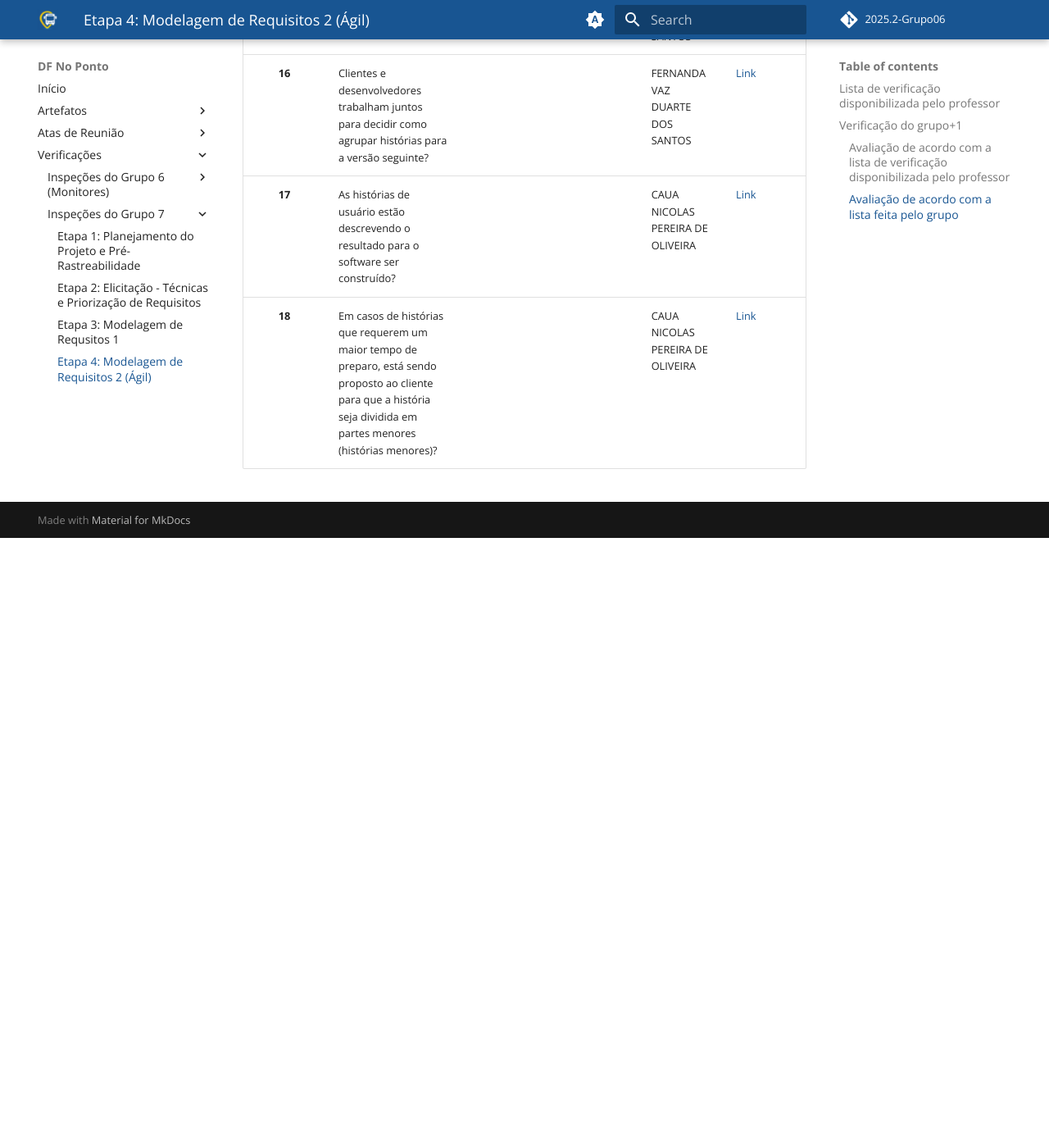
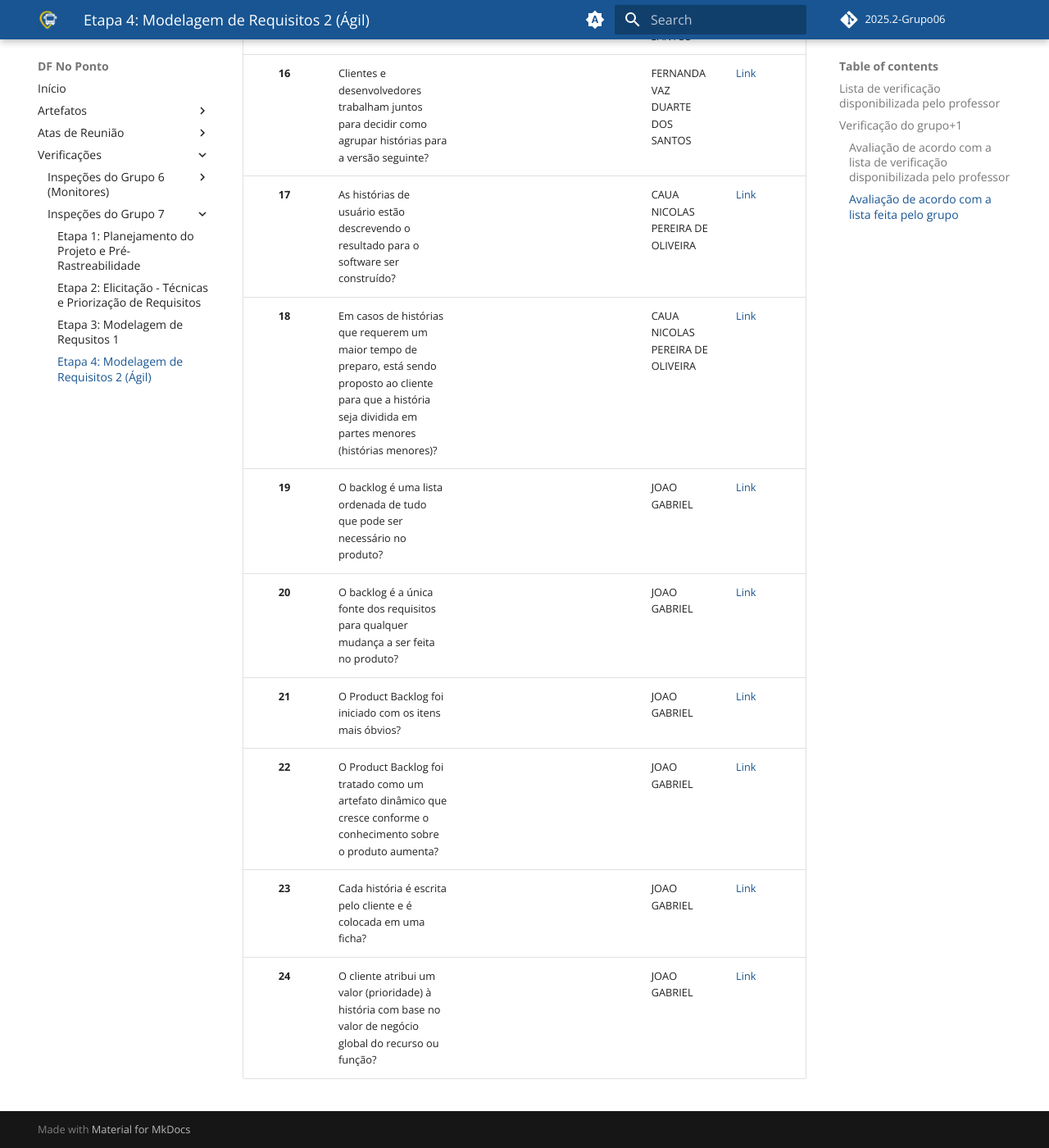
Before and after one commit to Requisitos-de-Software/2025.2-Grupo06, an MkDocs documentation site: the page built from docs/Verificações/inspecao04.md, in a window 1280 px wide and 1400 px high, scrolled down 4705 px. Shown: the whole window at 82% size. Built offline with MkDocs 1.6.1 and Material for MkDocs 9.7.7, drawn with Linux system fonts in a browser that asks for light colours; comment, search, counter and statistics services are not loaded; before the commit the page ends 5361 px from its top, so only the background shows below that.

```diff
--- a/docs/Verificações/inspecao04.md
+++ b/docs/Verificações/inspecao04.md
@@ -47,3 +47,9 @@
 | **16** | Clientes e desenvolvedores trabalham juntos para decidir como agrupar histórias para a versão seguinte? |  |  | FERNANDA VAZ DUARTE DOS SANTOS | [Link]() |
 | **17** | As histórias de usuário estão descrevendo o resultado para o software ser construído? |  |  | CAUA NICOLAS PEREIRA DE OLIVEIRA | [Link]() |
 | **18** | Em casos de histórias que requerem um maior tempo de preparo, está sendo proposto ao cliente para que a história seja dividida em partes menores (histórias menores)? |  |  | CAUA NICOLAS PEREIRA DE OLIVEIRA | [Link]() |
+| **19** | O backlog é uma lista ordenada de tudo que pode ser necessário no produto? |  |  | JOAO GABRIEL | [Link]() |
+| **20** | O backlog é a única fonte dos requisitos para qualquer mudança a ser feita no produto? |  |  | JOAO GABRIEL | [Link]() |
+| **21** | O Product Backlog foi iniciado com os itens mais óbvios? |  |  | JOAO GABRIEL | [Link]() |
+| **22** | O Product Backlog foi tratado como um artefato dinâmico que cresce conforme o conhecimento sobre o produto aumenta? |  |  | JOAO GABRIEL | [Link]() |
+| **23** | Cada história é escrita pelo cliente e é colocada em uma ficha? |  |  | JOAO GABRIEL | [Link]() |
+| **24** | O cliente atribui um valor (prioridade) à história com base no valor de negócio global do recurso ou função? |  |  | JOAO GABRIEL | [Link]() |
```
Also changed, not shown: docs/checklist/lista04.md (+6 -4 lines).
